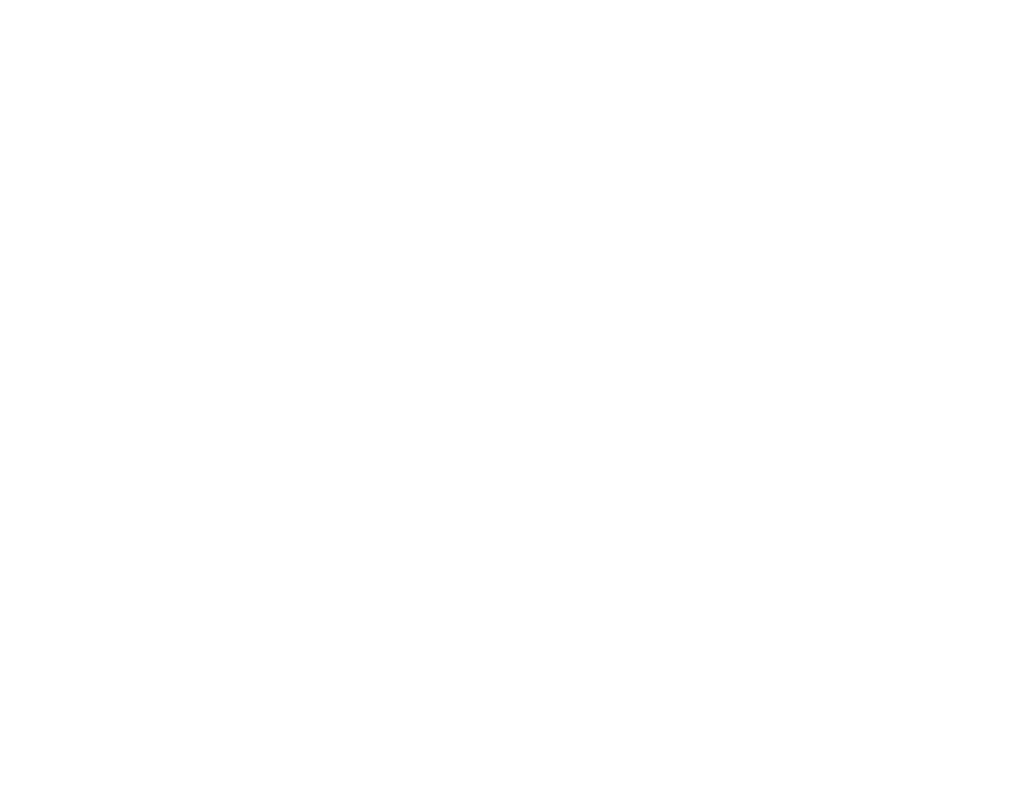
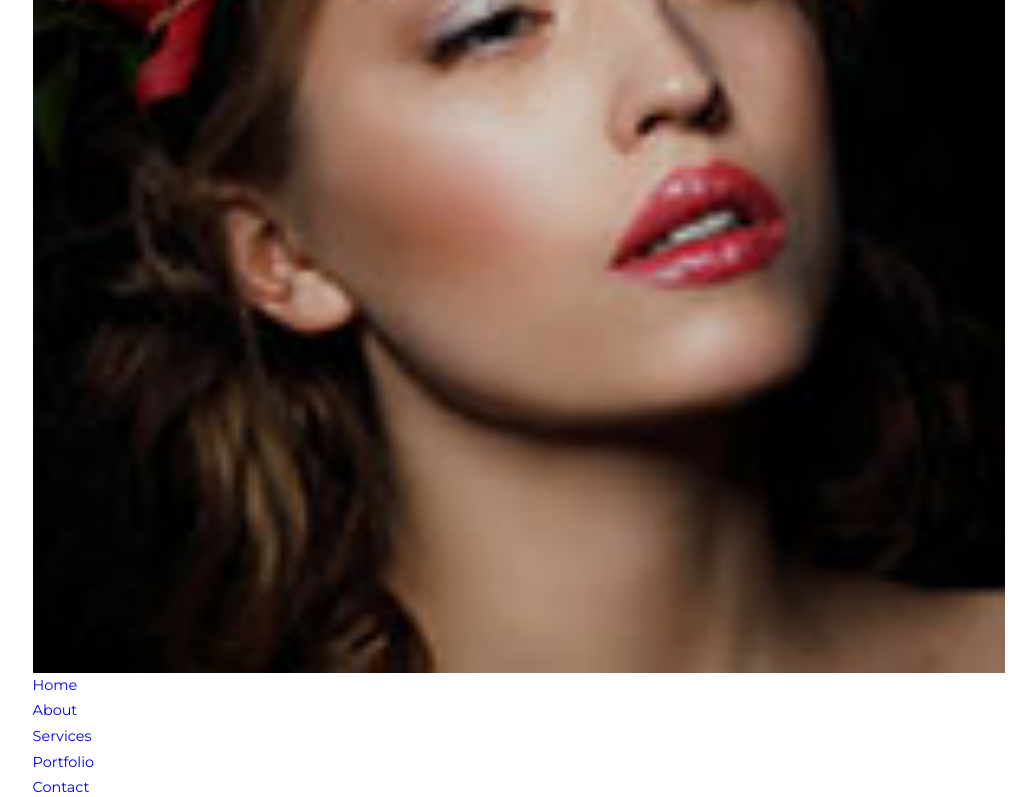
Before and after one commit to micLira828/react-portfolio, a React (Create React App) app in the folder landing_page/: page / in a window 1280 px wide. Shown: the part 300-1097 px from the top of the page, without its empty margins (121-1157 px from the left). Before the commit the page ends 800 px from the top, so only its background shows below. Built offline with nearby package versions, Linux system fonts and the light colour scheme.

Commit message:
I set up the index css file and started navigation

```diff
--- a/landing_page/package.json
+++ b/landing_page/package.json
@@ -8,6 +8,7 @@
     "@testing-library/user-event": "^13.5.0",
     "react": "^18.2.0",
     "react-dom": "^18.2.0",
+    "react-icons": "^4.7.1",
     "react-scripts": "5.0.1",
     "web-vitals": "^2.1.4"
   },
--- a/landing_page/public/index.html
+++ b/landing_page/public/index.html
@@ -5,6 +5,9 @@
     <meta http-equiv="X-UA-Compatible" content="IE=edge">
     <meta name="viewport" content="width=device-width, initial-scale=1.0">
     <title>Landing Page</title>
+
+    <!--Google fonts-->
+    <link href="https://fonts.googleapis.com/css2?family=Dancing+Script&family=Montserrat:wght@400;700&display=swap" rel="stylesheet">
 </head>
 <body>
     <div id="root">
--- a/landing_page/src/App.jsx
+++ b/landing_page/src/App.jsx
@@ -1,8 +1,36 @@
 import React from 'react'
+
+//Top sections import
+import Navbar from './sections/navbar/Navbar';
+import Header from './sections/header/Header';
+
+//Main sections
+import About from './sections/about/About';
+import Services from './sections/services/Services';
+import Portfolio from './sections/portfolio/Portfolio';
+
+//Bottom sections
+import Testimonials from './sections/testimonials/Testimonials';
+import FAQs from './sections/FAQS/FAQS';
+import Contact from './sections/contact/contact';
+import FloatingNav from './sections/floating-nav/floatingNav';
+import Footer from './sections/footer/Footer';
+
 
 const App = () => {
   return (
-    <div>App</div>
+    <main>
+      <Navbar/>
+      <Header/>
+      <About/>
+      <Services/>
+      <Portfolio/>
+      <Testimonials/>
+      <FAQs/>
+      <Contact/>
+      <Footer/>
+      <FloatingNav/>
+    </main>
   )
 }
 
--- a/landing_page/src/index.css
+++ b/landing_page/src/index.css
@@ -0,0 +1,191 @@
+/*Make the margin 0*/
+*{
+    margin: 0;
+    padding: 0;
+
+    /*for no border*/
+    border: 0;
+
+    /*For no bullets,
+    and no underline for links*/
+    list-style: none;
+    text-decoration: none;
+
+    /*What is this?*/
+    box-sizing: border-box;
+
+}
+
+:root{
+    --primary-hue: 270;
+    --black-lightness: 15%;
+    --dark-lightness: 44%;
+    --light-lightness: 94%;
+    --white-lightness: 100%;
+    --color-primary: hsl(var(--primary-hue), 89%, 41%);
+    --color-white: hsl(0, 5%, var(--white-lightness));
+    --color-light: hsl(var(--primary-hue), 5%, var(--light-lightness));
+    --color-black: hsl(var(--primary-hue), 5%, var(--black-lightness));
+    --color-dark: hsl(var(--primary-hue), 5%, var(--dark-lightness));
+
+    /* GENERAL CONTAINER VARIABLES */
+    --container-width-lg: 76%;
+    --container-width-md: 90%;
+
+    /* BORDER RADIUS VARIABLES */
+    --border-radius-1: 1.2rem;
+    --border-radius-2: 0.8rem;
+    --border-radius-3: 0.5rem;
+
+    /* GENERAL TRANSITION VARIABLE */
+    --transition: all 500ms ease;
+}
+
+html{
+    /*What is this?*/
+    scroll-behavior: smooth;
+}
+
+body{
+font-family: 'Montserrat', sans-serif;
+
+/*Line height*/
+line-height:1.6rem;
+
+/*Letters*/
+font-size:0.9rem;
+}
+
+.container{
+    /*set width to large container variable*/
+    width:var(--container-width-lg);
+    /*What is this?*/
+    margin-inline:auto;
+
+    /*So they won't fo past a certain width*/
+    max-width: 1920px;
+}
+
+section{
+    /*set the spacing of all the sections*/
+    padding: 10rem 0;
+    /*Make the background a light color*/
+    background: var(--color-light);
+
+    transition: var(--transition);
+}
+
+/*Even numbered section have
+a white background color*/
+section:nth-child(even){
+    background: var(--color-white);
+}
+
+section > h2, section > p{
+    /*Align text to the center*/
+    text-align: center;
+}
+
+section > p{
+    /*Margins of sections of paragraphs*/
+    margin: 0.5rem auto 4rem;
+
+    /*Make the sidth 40%*/
+    width: 40%;
+}
+
+a{
+    /*colors of links*/
+    /*color: var(--color-white);*/
+    transition: var(--transition);
+}
+
+h1, h2, h3, h4, h4, h5, h6{
+    line-height: 1.1;
+    color: --var(color-black);
+}
+
+/*Heading sizes*/
+h1{
+    font-size: 3rem;
+}
+
+h2{
+    font-size: 2rem;
+}
+
+h3{
+    font-size: 1.6rem;
+}
+
+h4{
+    font-size: 1.1rem;
+}
+
+h5{
+    font-size: 0.95rem;
+}
+
+h6{
+    font-size: 0.8rem;
+}
+
+img{
+    /*Make image the width of the whole container*/
+    display: block;
+    width: 100%;
+    /*For it to fit in the whole container/page?*/
+    object-fit: cover;
+}
+
+.btn{
+    /*To make the horizontal*/
+    display: inline-block;
+    /*The box will use available space*/
+    width: fit-content;
+    display: flex;
+    align-items: center;
+    /*Have gaps*/
+    gap: 1rem;
+    color: var(--color-black);
+    padding: 0.6rem 2.5rem;
+
+    border: 2px solid transparent;
+    border-radius: var(--border-radius-2);
+    cursor: pointer;
+}
+
+.btn:hover{
+    background-color: transparent;
+    border-color: var(--color-light);
+    transform: translateY(-0.5rem);
+}
+
+.btn.white{
+    background: var(--color-white);
+}
+
+.btn.white:hover{
+    /*transparent background*/
+    background:transparent;
+
+    /**/
+    border-color: var(--color-white);
+
+}
+
+
+.btn.primary:hover{
+    /*transparent background*/
+    background:transparent;
+
+    /**/
+    border-color: var(--color-primary);
+
+    color: var(--color-primary);
+
+}
+
+.btn.sm{
+    padding: 0.5rem 1.2rem;
+}
--- a/landing_page/src/sections/contact/contact.jsx
+++ b/landing_page/src/sections/contact/contact.jsx
@@ -2,7 +2,7 @@
 
 function contact() {
   return (
-    <section id = "contact">contact</section>
+    <section id = "contact"><h2>Contact</h2></section>
   )
 }
 
--- a/landing_page/src/sections/navbar/Navbar.jsx
+++ b/landing_page/src/sections/navbar/Navbar.jsx
@@ -1,8 +1,25 @@
-import navbar from './navbar.css';
+import Logo from '../../assets/logo.jpg';
+import data from './data';
+import {IoIosColorPalette} from 'react-icons/io';
+import './navbar.css';
 
 function Navbar() {
   return (
-    <nav><h2>Navbar</h2></nav>
+    <div className="container nav__container">
+     {/*Link */}
+      <a href = "index.html" className = 'nav__logo'>
+        <img src={Logo} alt="Logo" />
+      </a>
+      {/*List */}
+      <ul className = 'nav__menu'>
+        {
+          data.map(
+            item => <li key = {item.id}><a href = {item.link}>{item.title}</a></li>)
+        }
+      </ul>
+       {/*Button*/}
+      <button id = 'theme__icon'><IoIosColorPalette/></button>
+    </div>
   )
 }
 
--- /dev/null
+++ b/landing_page/src/sections/navbar/data.js
@@ -0,0 +1,10 @@
+
+const data = [
+    {id: 1, link: '#', title: 'Home'},
+    {id: 2, link: '#about', title: 'About'},
+    {id: 3, link: '#services', title: 'Services'},
+    {id: 4, link: '#portfolio', title: 'Portfolio'},
+    {id: 5, link: '#contact', title: 'Contact'}
+    ]
+
+    export default data;
--- a/landing_page/src/sections/portfolio/Portfolio.jsx
+++ b/landing_page/src/sections/portfolio/Portfolio.jsx
@@ -2,7 +2,7 @@
 
 function Portfolio() {
   return (
-    <section id = "portfolio">Portfolio</section>
+    <section id = "portfolio"><h2>Portfolio</h2></section>
   )
 }
 
```
Also changed, not shown: landing_page/src/sections/floating-nav/floating-nav.css (added), landing_page/src/sections/floating-nav/floating.nav.css (deleted), 1 other file (tests, documents, lock files or other folders).
